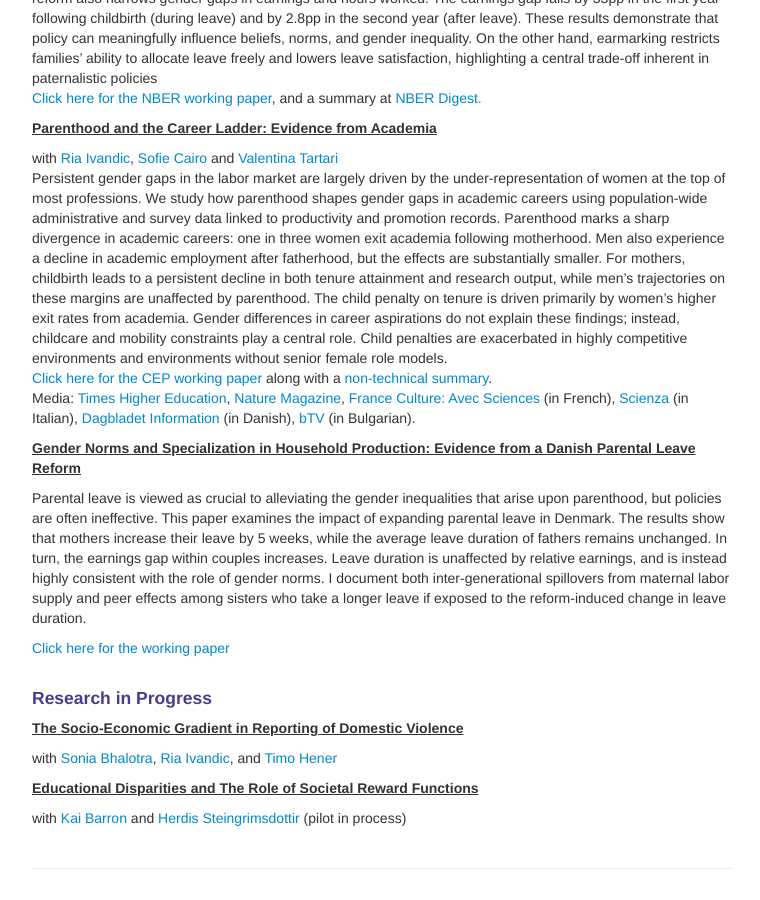
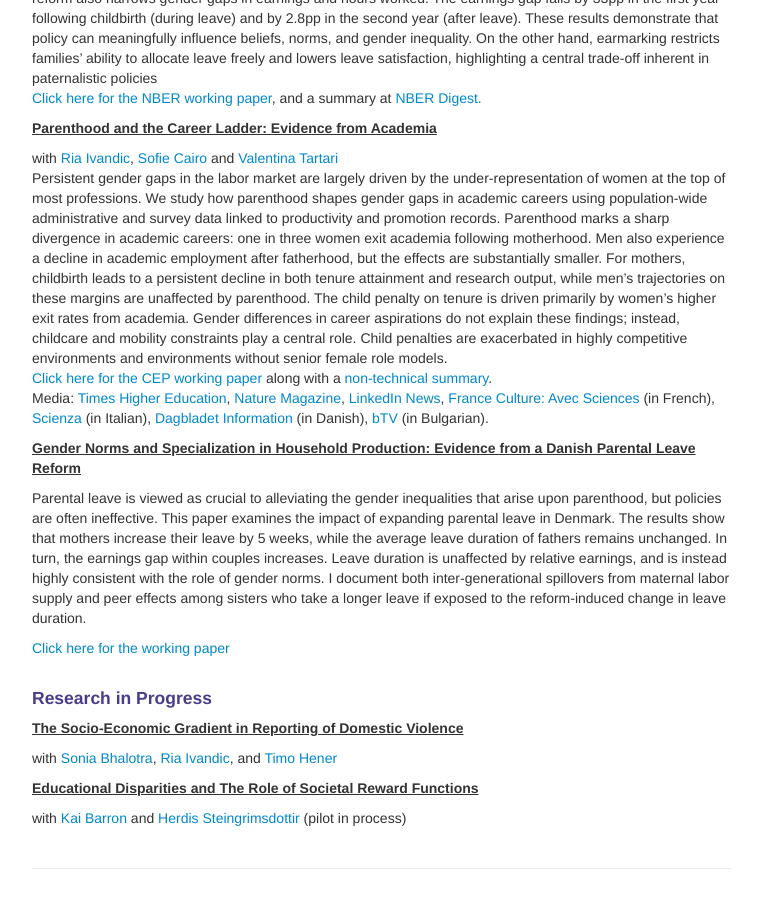
Before and after one commit to annesophielassen/annesophielassen.github.io, a Jekyll site: the page built from pages/research.md, in a window 1280 px wide and 900 px high, scrolled down 1054 px. Shown: the whole window, without its empty margins (258-1018 px from the left). Built offline with Jekyll 4.4.1, drawn with Linux system fonts in a browser that asks for light colours.

Commit message:
Update research.md

```diff
--- a/pages/research.md
+++ b/pages/research.md
@@ -38,7 +38,7 @@ We study whether policy can shift gendered beliefs, norms, and labor market outc
 with <a href="https://sites.google.com/site/riaivandic/home"> Ria Ivandic</a>, <a href="https://sites.google.com/view/sofiecairo"> Sofie Cairo</a> and <a href="https://research.hhs.se/esploro/profile/valentina_tartari/overview"> Valentina Tartari</a> <br>
 Persistent gender gaps in the labor market are largely driven by the under-representation of women at the top of most professions. We study how parenthood shapes gender gaps in academic careers using population-wide administrative and survey data linked to productivity and promotion records. Parenthood marks a sharp divergence in academic careers: one in three women exit academia following motherhood. Men also experience a decline in academic employment after fatherhood, but the effects are substantially smaller. For mothers, childbirth leads to a persistent decline in both tenure attainment and research output, while men’s trajectories on these margins are unaffected by parenthood. The child penalty on tenure is driven primarily by women’s higher exit rates from academia. Gender differences in career aspirations do not explain these findings; instead, childcare and mobility constraints play a central role. Child penalties are exacerbated in highly competitive environments and environments without senior female role models.<br>
 <a href="https://cep.lse.ac.uk/pubs/download/dp2160.pdf"> Click here for the CEP working paper</a> along with a <a href="https://berlinschoolofeconomics.de/insight/parenthood-and-the-academic-career-ladder-1">non-technical summary</a>. <br>
-Media:  <a href="https://www.timeshighereducation.com/news/one-three-women-leave-academia-after-having-children">Times Higher Education</a>,  <a href="https://www.nature.com/articles/d41586-026-00981-3">Nature Magazine</a>,  <a href="https://www.radiofrance.fr/franceculture/podcasts/avec-sciences/une-femme-sur-trois-quitte-la-recherche-academique-apres-avoir-eu-un-enfant-3587972">France Culture: Avec Sciences</a> (in French),  <a href="https://www.scienzainrete.it/articolo/parit%C3%A0-parole-divario-nei-fatti-peso-della-maternit%C3%A0/patrizia-caraveo/2026-04-04"> Scienza</a> (in Italian), <a href="https://www.information.dk/indland/2026/04/naar-forskere-faar-boern-falder-kvinderne">Dagbladet Information</a> (in Danish), <a href="https://btvnovinite.bg/bulgaria/kariera-ili-dete-vse-poveche-zheni-otpadat-ot-akademichnija-zhivot-sled-kato-sa-stanali-majki.html"> bTV</a> (in Bulgarian).
+Media:  <a href="https://www.timeshighereducation.com/news/one-three-women-leave-academia-after-having-children">Times Higher Education</a>,  <a href="https://www.nature.com/articles/d41586-026-00981-3">Nature Magazine</a>, <a href="https://www.linkedin.com/news/story/the-cost-of-motherhood-in-academia-7128220/">LinkedIn News</a>,  <a href="https://www.radiofrance.fr/franceculture/podcasts/avec-sciences/une-femme-sur-trois-quitte-la-recherche-academique-apres-avoir-eu-un-enfant-3587972">France Culture: Avec Sciences</a> (in French),  <a href="https://www.scienzainrete.it/articolo/parit%C3%A0-parole-divario-nei-fatti-peso-della-maternit%C3%A0/patrizia-caraveo/2026-04-04"> Scienza</a> (in Italian), <a href="https://www.information.dk/indland/2026/04/naar-forskere-faar-boern-falder-kvinderne">Dagbladet Information</a> (in Danish), <a href="https://btvnovinite.bg/bulgaria/kariera-ili-dete-vse-poveche-zheni-otpadat-ot-akademichnija-zhivot-sled-kato-sa-stanali-majki.html"> bTV</a> (in Bulgarian).
 <br>
 
 ##### <u>Gender Norms and Specialization in Household Production: Evidence from a Danish Parental Leave Reform</u>
```
